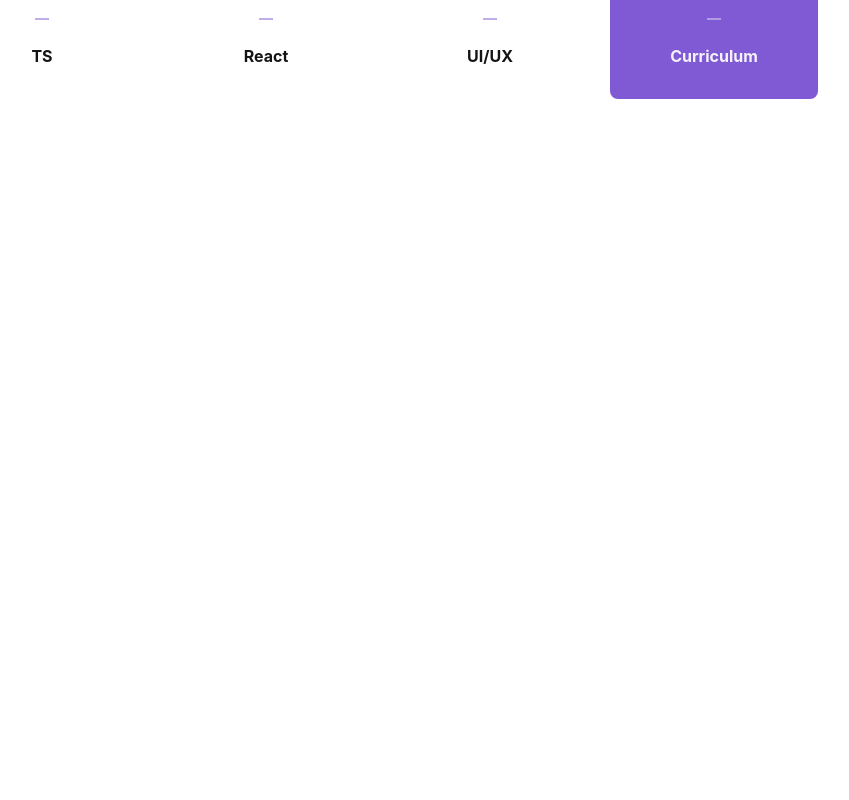
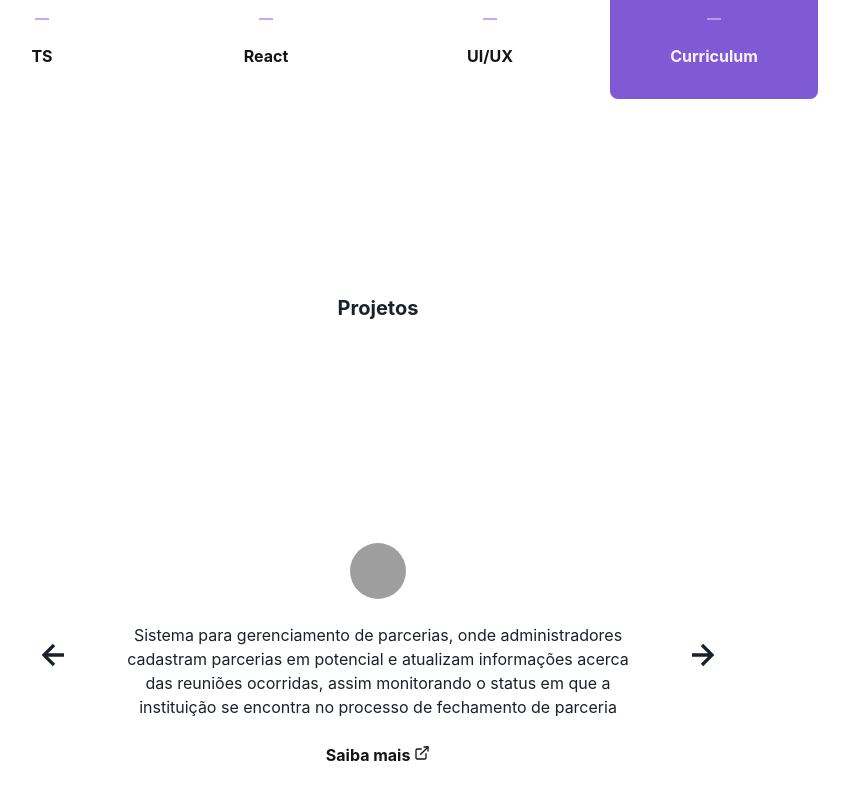
Before and after one commit to gioliveirass/fatec-portfolio, a React (Vite) app: page / in a window 1280 px wide. Shown: the part 1261-2061 px from the top of the page, without its empty margins (262-1111 px from the left). Before the commit the page ends 1525 px from the top, so only its background shows below. Built offline with nearby package versions, Linux system fonts and the light colour scheme; grey boxes are pictures that could not be loaded.

Commit message:
feat: create projects components

```diff
--- a/package.json
+++ b/package.json
@@ -13,11 +13,13 @@
     "@chakra-ui/react": "^2.8.0",
     "@emotion/react": "^11.11.1",
     "@emotion/styled": "^11.11.0",
+    "@types/react-slick": "^0.23.12",
     "framer-motion": "^10.16.4",
     "react": "^18.2.0",
     "react-dom": "^18.2.0",
     "react-icons": "^4.11.0",
-    "react-router-dom": "^6.15.0"
+    "react-router-dom": "^6.15.0",
+    "react-slick": "^0.29.0"
   },
   "devDependencies": {
     "@types/react": "^18.2.15",
--- /dev/null
+++ b/src/components/carousel/index.tsx
@@ -0,0 +1,123 @@
+import React from "react";
+import Slider from "react-slick";
+import CarouselProps from "./props";
+
+import { FiExternalLink } from "react-icons/fi";
+import { BiLeftArrowAlt, BiRightArrowAlt } from "react-icons/bi";
+
+import {
+  Box,
+  IconButton,
+  useBreakpointValue,
+  Stack,
+  Text,
+  Container,
+  Center,
+  Link,
+  Icon,
+  Avatar,
+} from "@chakra-ui/react";
+
+const settings = {
+  dots: true,
+  arrows: false,
+  fade: true,
+  infinite: true,
+  autoplay: true,
+  speed: 500,
+  autoplaySpeed: 5000,
+  slidesToShow: 1,
+  slidesToScroll: 1,
+};
+
+export default function Carousel({ cards, width }: CarouselProps) {
+  const [slider, setSlider] = React.useState<Slider | null>(null);
+
+  const top = useBreakpointValue({ base: "90%", md: "50%" });
+  const side = useBreakpointValue({ base: "30%", md: "40px" });
+
+  return (
+    <Box
+      position={"relative"}
+      height={"600px"}
+      width={width}
+      overflow={"hidden"}
+    >
+      <link
+        rel="stylesheet"
+        type="text/css"
+        href="https://cdnjs.cloudflare.com/ajax/libs/slick-carousel/1.6.0/slick.min.css"
+      />
+      <link
+        rel="stylesheet"
+        type="text/css"
+        href="https://cdnjs.cloudflare.com/ajax/libs/slick-carousel/1.6.0/slick-theme.min.css"
+      />
+
+      <IconButton
+        aria-label="left-arrow"
+        variant="ghost"
+        position="absolute"
+        left={side}
+        top={top}
+        transform={"translate(0%, -50%)"}
+        zIndex={2}
+        onClick={() => slider?.slickPrev()}
+      >
+        <BiLeftArrowAlt size="40px" />
+      </IconButton>
+
+      <IconButton
+        aria-label="right-arrow"
+        variant="ghost"
+        position="absolute"
+        right={side}
+        top={top}
+        transform={"translate(0%, -50%)"}
+        zIndex={2}
+        onClick={() => slider?.slickNext()}
+      >
+        <BiRightArrowAlt size="40px" />
+      </IconButton>
+
+      <Slider {...settings} ref={(slider) => setSlider(slider)}>
+        {cards.map((card) => (
+          <Box
+            key={card.id}
+            height={"6xl"}
+            position="relative"
+            bg="whiteAlpha.900"
+          >
+            <Container size="container.lg" height="600px" position="relative">
+              <Center>
+                <Stack
+                  spacing={6}
+                  w={"full"}
+                  maxW={"lg"}
+                  position="absolute"
+                  top="50%"
+                  transform="translate(0, -50%)"
+                  alignItems="center"
+                >
+                  <Avatar boxSize="3.5rem" src={card.avatar} />
+
+                  <Text variant="sectionBody">{card.text}</Text>
+
+                  <Link
+                    fontWeight="bold"
+                    href={card.link}
+                    isExternal
+                    color="blackAlpha.900"
+                    textAlign="center"
+                  >
+                    Saiba mais <Icon as={FiExternalLink} />
+                  </Link>
+                </Stack>
+              </Center>
+            </Container>
+          </Box>
+        ))}
+      </Slider>
+    </Box>
+  );
+}
--- /dev/null
+++ b/src/components/carousel/props.tsx
@@ -0,0 +1,4 @@
+export default interface CarouselProps {
+  width: string;
+  cards: { id: string; avatar: string; text: string; link: string }[];
+}
--- a/src/pages/homepage/index.tsx
+++ b/src/pages/homepage/index.tsx
@@ -1,4 +1,5 @@
 import AboutMe from "./sections/aboutMe";
+import Projects from "./sections/projects";
 import Start from "./sections/start";
 
 export default function Homepage() {
@@ -6,6 +7,7 @@ export default function Homepage() {
     <>
       <Start />
       <AboutMe />
+      <Projects />
     </>
   );
 }
--- a/src/pages/homepage/sections/aboutMe/index.tsx
+++ b/src/pages/homepage/sections/aboutMe/index.tsx
@@ -4,7 +4,7 @@ import { skills } from "./constants";
 import { HiPlus } from "react-icons/hi";
 import { Center, Text, VStack, Icon, HStack } from "@chakra-ui/react";
 
-export default function AboutMe() {
+export default function Projects() {
   return (
     <Center h="90vh" bg="whiteAlpha.900" flexDir="column" gap="2rem">
       <VStack spacing="1rem">
--- /dev/null
+++ b/src/pages/homepage/sections/projects/constants.tsx
@@ -0,0 +1,8 @@
+export const cards = [
+  {
+    id: "Teste",
+    avatar: "https://avatars.githubusercontent.com/u/102299883?s=200&v=4",
+    text: "Sistema para gerenciamento de parcerias, onde administradores cadastram parcerias em potencial e atualizam informações acerca das reuniões ocorridas, assim monitorando o status em que a instituição se encontra no processo de fechamento de parceria",
+    link: "",
+  },
+];
--- /dev/null
+++ b/src/pages/homepage/sections/projects/index.tsx
@@ -0,0 +1,14 @@
+import Carousel from "../../../../components/carousel";
+
+import { cards } from "./constants";
+import { Center, Text } from "@chakra-ui/react";
+
+export default function Projects() {
+  return (
+    <Center h="90vh" bg="whiteAlpha.900" flexDir="column" gap="2rem">
+      <Text variant="sectionTitle">Projetos</Text>
+
+      <Carousel width="60%" cards={cards} />
+    </Center>
+  );
+}
```
Also changed, not shown: 2 other files (tests, documents, lock files or other folders).
